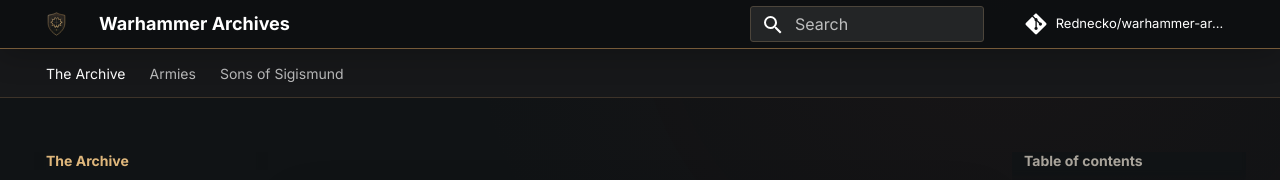
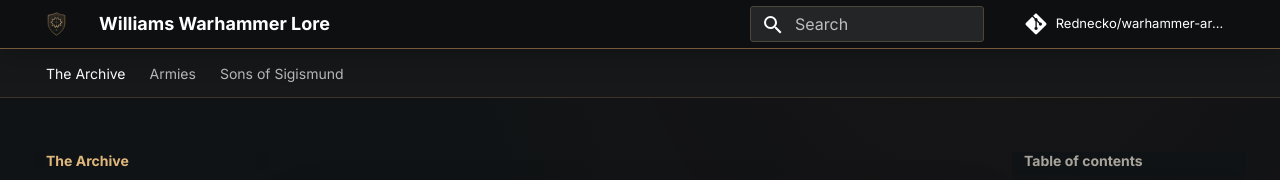
Before and after one commit to Rednecko/warhammer-archives, an MkDocs documentation site: the page built from docs/index.md, in a window 1280 px wide. Shown: the top 180 px of the page. Built offline with MkDocs 1.6.1 and Material for MkDocs 9.7.7, drawn with Linux system fonts in a browser that asks for light colours; comment, search, counter and statistics services are not loaded.

Commit message:
Brand public wiki as Williams Warhammer Lore

```diff
--- a/mkdocs.yml
+++ b/mkdocs.yml
@@ -1,4 +1,4 @@
-site_name: Warhammer Archives
+site_name: Williams Warhammer Lore
 site_description: "An unofficial living archive of Warhammer 40,000 armies, characters, relics, ships and tabletop campaigns."
 site_url: https://rednecko.github.io/warhammer-archives/
 repo_url: https://github.com/Rednecko/warhammer-archives
```
